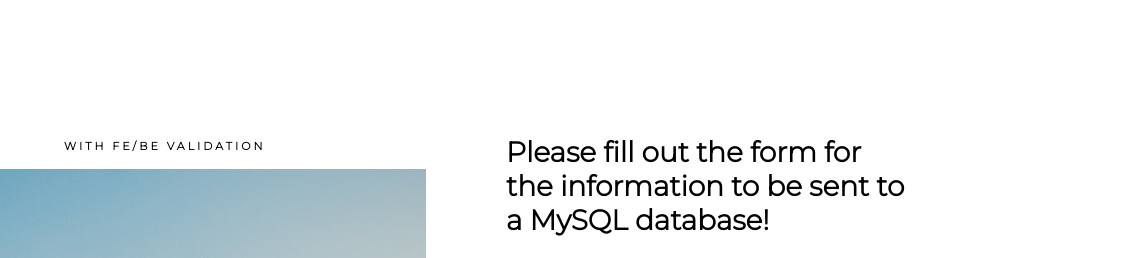
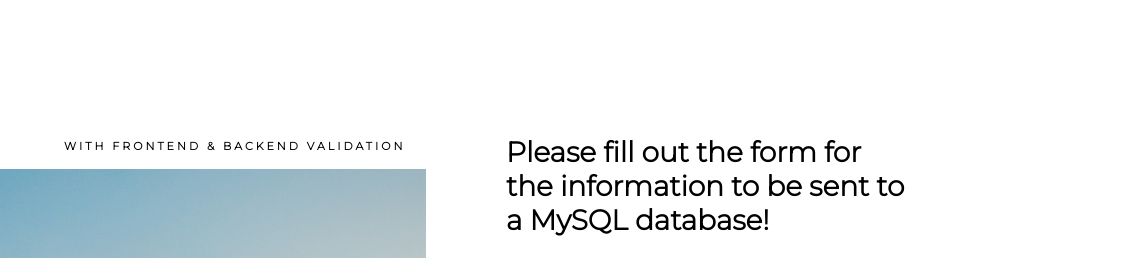
Before and after one commit to ErikMoxley/fs-test-ek, a website: page index.html in a window 1280 px wide. Shown: the top 258 px of the page, 144-1280 px from the left. Drawn offline with Linux system fonts and the light colour scheme.

Commit message:
update: to div class two

```diff
--- a/index.html
+++ b/index.html
@@ -19,7 +19,7 @@
                         <a class="svg" href="#"><img class="logo" src="assets/logo.png" alt="EM"></a>
                     </div>
                         <div class="two">
-                            <h2>With FE/BE Validation</h2>
+                            <h2>With Frontend & Backend Validation</h2>
                         </div>
                 </div>
             <div class="nav-bottom">
```
